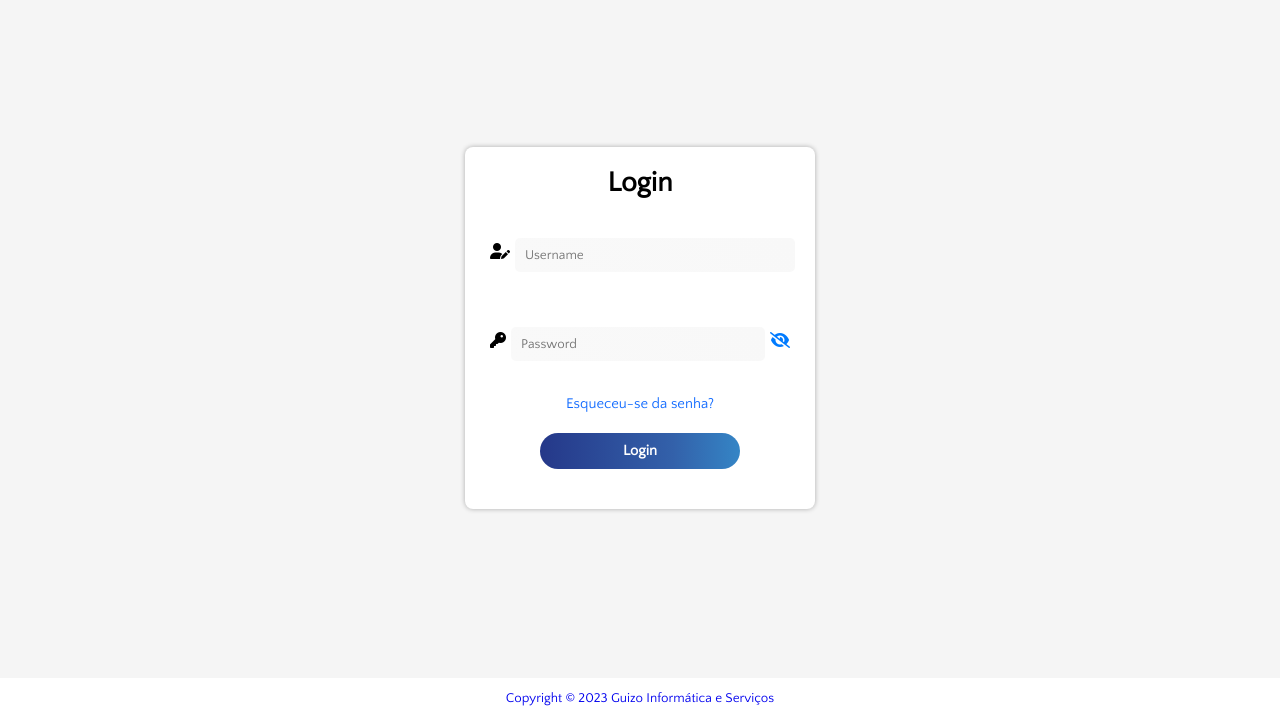
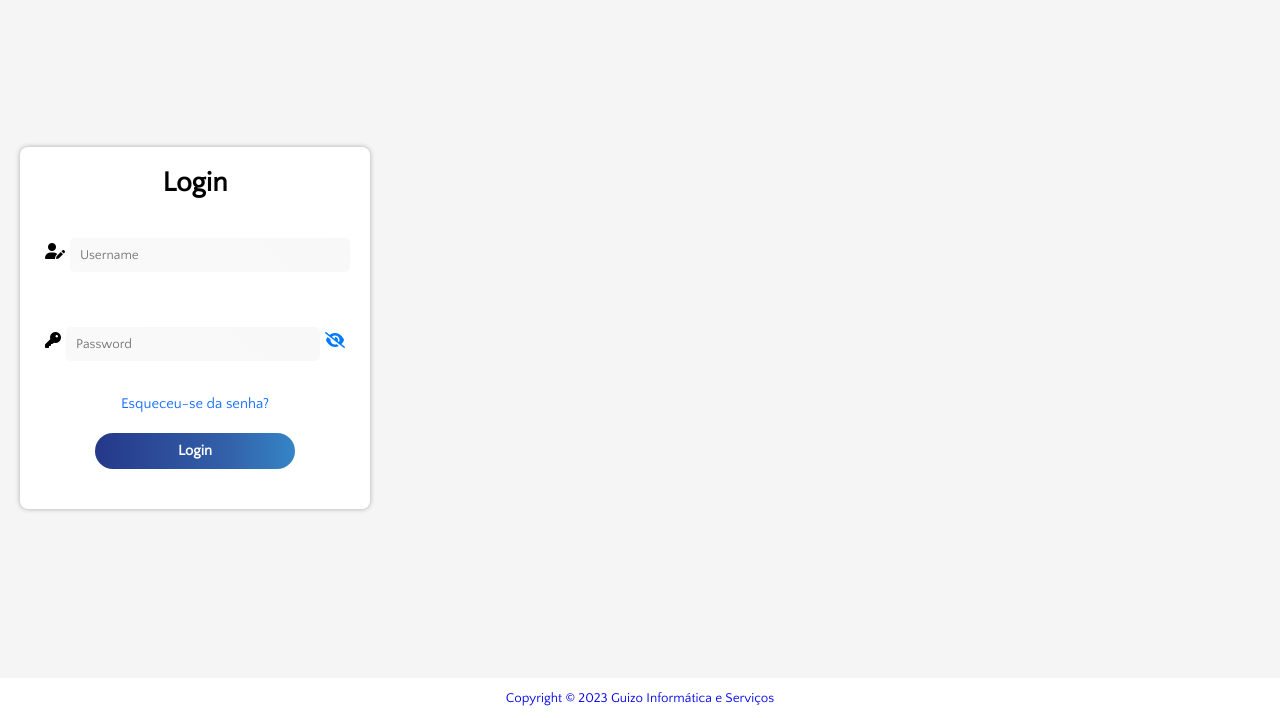
Before and after one commit to AlcinoMachavane/gemic_website, a plain HTML site: page pages/login/login.html in a window 1280 px wide. Shown: the part 82-800 px from the top of the page. Drawn offline with Linux system fonts and the light colour scheme.

Commit message:
Ajuste de fórmulario

```diff
--- a/styles/css/form/form.css
+++ b/styles/css/form/form.css
@@ -26,7 +26,7 @@
     box-shadow: 0px 0px 5px rgba(0, 0, 0, 0.3);
     max-width: 400px;
     min-width: 350px;
-    margin: 20px auto; /* Centraliza a caixa de login */
+    margin: 20px; /* Centraliza a caixa de login */
 }
 
 .login-container h1 {
```
